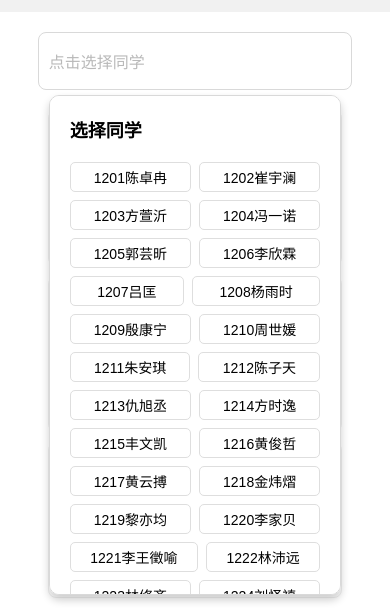
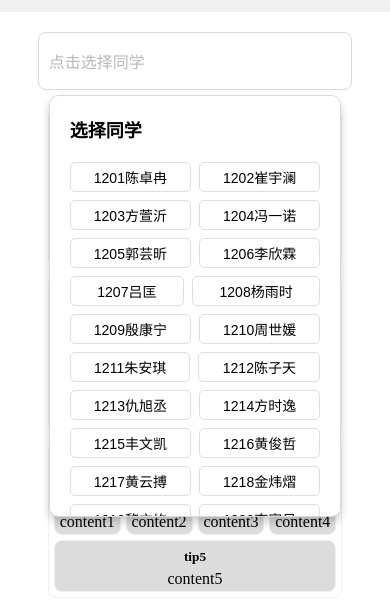
Before and after one commit to Jacky2080/shierban, a plain HTML site: page ditie/index.html in a window 390 px wide. Both pictures are taken after a click on the element "点击选择同学". Shown: the part 88-703 px from the top of the page. Drawn offline with Linux system fonts and the light colour scheme.

Commit message:
Responsive advances

```diff
--- a/caiyan/styles.css
+++ b/caiyan/styles.css
@@ -2,6 +2,7 @@ body {
     margin: 0;
     text-align: center;
     user-select: none;
+    overflow: auto;
 }
 
 #header {
@@ -13,6 +14,7 @@ body {
     top: 0px;
     display: flex;
     justify-content: space-between;
+    z-index: 999;
 }
 
 .home-links {
@@ -82,7 +84,7 @@ body {
 #content {
     width: 520px;
     max-width: 75%;
-    height: 600px;
+    height: 500px;
     position: relative;
     background-color: white;
     padding: 20px;
@@ -91,6 +93,12 @@ body {
     scrollbar-color: rgba(0,0,0,0.3) transparent;
     box-sizing: border-box;
     border-radius: 10px;
+}
+
+@media (max-height: 750px) {
+    #content {
+        max-height: 60%;
+    }
 }
 
 #contentHeader {
--- a/ditie/styles.css
+++ b/ditie/styles.css
@@ -2,6 +2,7 @@ body {
     margin: 0;
     text-align: center;
     user-select: none;
+    overflow: auto;
 }
 
 #header {
@@ -13,6 +14,7 @@ body {
     top: 0px;
     display: flex;
     justify-content: space-between;
+    z-index: 999;
 }
 
 .home-links {
@@ -60,6 +62,7 @@ body {
     width: 500px;
     max-width: 75%;
     height: 500px;
+    max-height: 50%;
     position: absolute;
     left: 0;
     right: 0;
```
